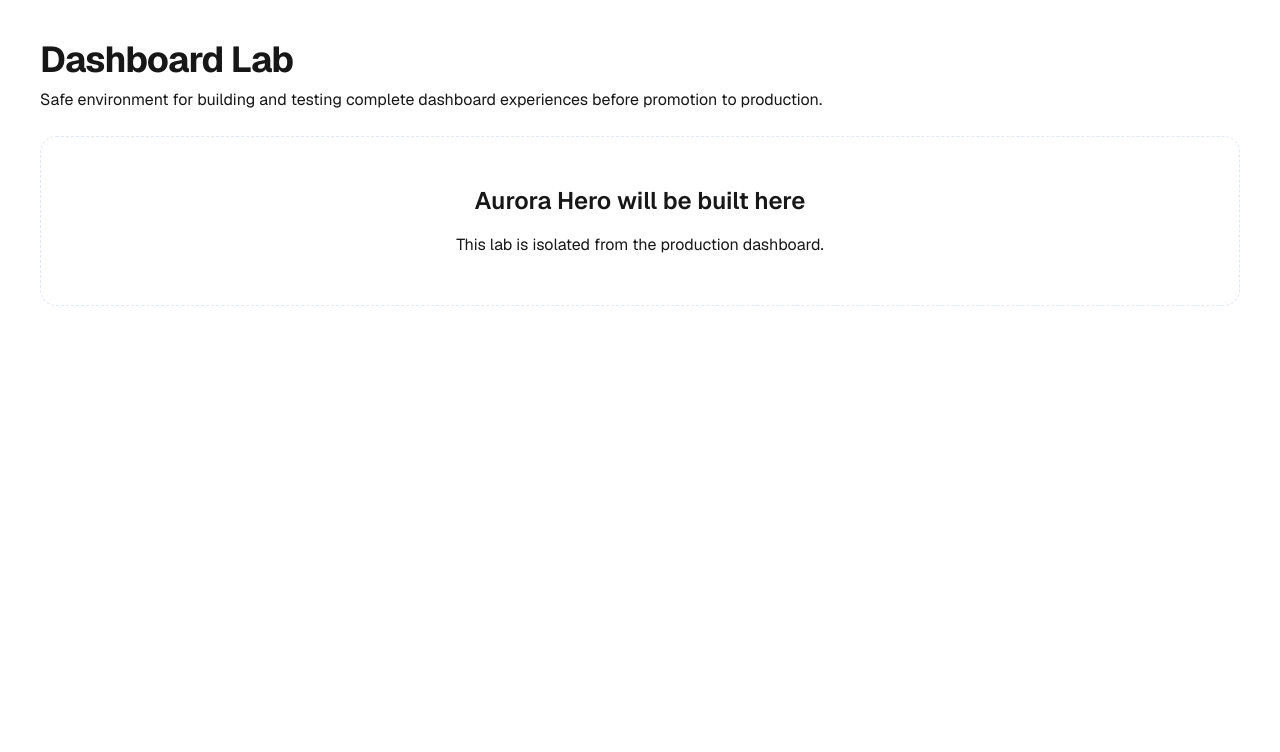
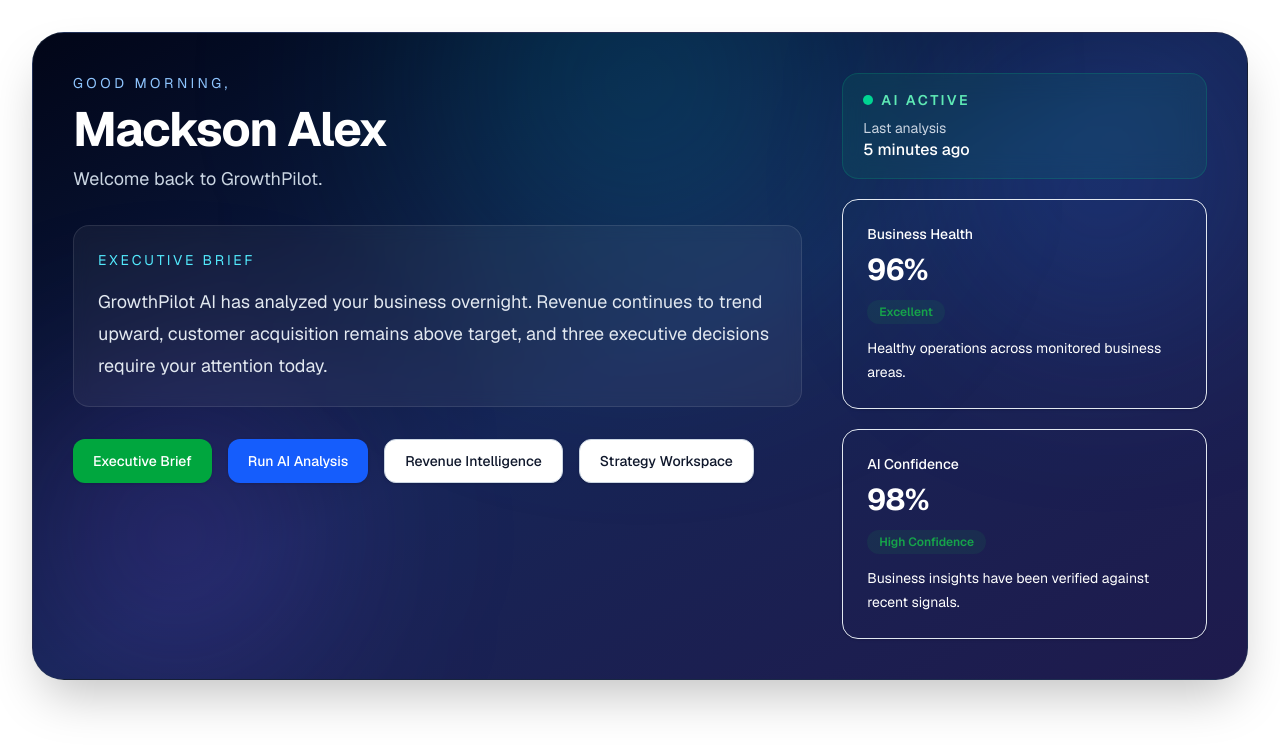
Before and after one commit to GrowthPilot247/GrowthPilot, a Next.js app: page /dev/dashboard in a window 1280 px wide. Shown: the top 752 px of the page. Built offline with nearby package versions, Linux system fonts and the light colour scheme.

Commit message:
refactor (gpds): migrate Aurora Hero to enterprise StatCard

```diff
--- a/app/components/ui/dashboard/StatCard/StatCard.tsx
+++ b/app/components/ui/dashboard/StatCard/StatCard.tsx
@@ -8,26 +8,36 @@
   value,
   change,
   trend = "neutral",
+  status,
+  description,
+  icon,
+  footer,
   className,
 }: StatCardProps) {
   const trendColor = {
-    up: "text-emerald-600",
-    down: "text-red-600",
+    up: "text-emerald-600 dark:text-emerald-400",
+    down: "text-red-600 dark:text-red-400",
     neutral: "text-muted-foreground",
   }[trend];
 
   return (
     <div
       className={cn(
-        "rounded-2xl border border-border bg-card p-6 shadow-sm transition-all duration-200 hover:shadow-md",
+        "rounded-2xl border border-border bg-card p-6 shadow-sm transition-all duration-200 hover:-translate-y-0.5 hover:shadow-lg",
         className
       )}
     >
-      <p className="text-sm text-muted-foreground">
+      {icon && (
+        <div className="mb-4 flex h-10 w-10 items-center justify-center rounded-xl bg-primary/10 text-primary">
+          {icon}
+        </div>
+      )}
+
+      <p className="text-sm font-medium text-muted-foreground">
         {title}
       </p>
 
-      <h3 className="mt-3 text-3xl font-bold tracking-tight">
+      <h3 className="mt-2 text-3xl font-bold tracking-tight">
         {value}
       </h3>
 
@@ -36,6 +46,24 @@
           {change}
         </p>
       )}
+
+      {status && (
+        <div className="mt-3 inline-flex rounded-full bg-primary/10 px-3 py-1 text-xs font-semibold text-primary">
+          {status}
+        </div>
+      )}
+
+      {description && (
+        <p className="mt-3 text-sm leading-6 text-muted-foreground">
+          {description}
+        </p>
+      )}
+
+      {footer && (
+        <div className="mt-5 border-t border-border pt-3 text-xs text-muted-foreground">
+          {footer}
+        </div>
+      )}
     </div>
   );
 }
--- a/app/dev/dashboard/page.tsx
+++ b/app/dev/dashboard/page.tsx
@@ -1,27 +1,16 @@
+import { AuroraHero } from "@/app/features/dashboard/components/AuroraHero";
+
 export default function DashboardLabPage() {
   return (
-    <main className="min-h-screen bg-background p-10">
-      <div className="mx-auto max-w-7xl space-y-6">
-        <div>
-          <h1 className="text-4xl font-bold tracking-tight">
-            Dashboard Lab
-          </h1>
-
-          <p className="mt-2 text-muted-foreground">
-            Safe environment for building and testing complete dashboard
-            experiences before promotion to production.
-          </p>
-        </div>
-
-        <div className="rounded-2xl border border-dashed border-border p-12 text-center">
-          <h2 className="text-2xl font-semibold">
-            Aurora Hero will be built here
-          </h2>
-
-          <p className="mt-4 text-muted-foreground">
-            This lab is isolated from the production dashboard.
-          </p>
-        </div>
+    <main className="min-h-screen bg-background p-8">
+      <div className="mx-auto max-w-7xl">
+        <AuroraHero
+          userName="Mackson Alex"
+          companyName="GrowthPilot"
+          businessHealth={96}
+          aiConfidence={98}
+          executiveBrief="GrowthPilot AI has analyzed your business overnight. Revenue continues to trend upward, customer acquisition remains above target, and three executive decisions require your attention today."
+        />
       </div>
     </main>
   );
--- /dev/null
+++ b/app/features/dashboard/components/AuroraHero/AIStatusBadge.tsx
@@ -0,0 +1,29 @@
+interface AIStatusBadgeProps {
+  status?: "active" | "processing";
+  lastUpdated: string;
+}
+
+export function AIStatusBadge({
+  status = "active",
+  lastUpdated,
+}: AIStatusBadgeProps) {
+  return (
+    <div className="rounded-2xl border border-emerald-500/20 bg-emerald-500/10 px-5 py-4 backdrop-blur-md">
+      <div className="flex items-center gap-2">
+        <span className="h-2.5 w-2.5 rounded-full bg-emerald-400" />
+
+        <span className="text-sm font-semibold uppercase tracking-[0.18em] text-emerald-300">
+          {status === "active" ? "AI Active" : "Processing"}
+        </span>
+      </div>
+
+      <p className="mt-2 text-sm text-slate-300">
+        Last analysis
+      </p>
+
+      <p className="text-base font-medium text-white">
+        {lastUpdated}
+      </p>
+    </div>
+  );
+}
--- a/app/features/dashboard/components/AuroraHero/AuroraHero.tsx
+++ b/app/features/dashboard/components/AuroraHero/AuroraHero.tsx
@@ -0,0 +1,65 @@
+import { StatCard } from "@/app/components/ui/dashboard/StatCard";
+
+import { AIStatusBadge } from "./AIStatusBadge";
+import { ExecutiveActions } from "./ExecutiveActions";
+import { ExecutiveBrief } from "./ExecutiveBrief";
+import { ExecutiveGreeting } from "./ExecutiveGreeting";
+import { AuroraHeroProps } from "./AuroraHero.types";
+
+export function AuroraHero({
+  userName,
+  companyName = "GrowthPilot",
+  businessHealth,
+  aiConfidence,
+  executiveBrief,
+}: AuroraHeroProps) {
+  return (
+    <section className="relative overflow-hidden rounded-[32px] border border-slate-700/40 bg-gradient-to-br from-slate-950 via-blue-950 to-indigo-950 p-10 text-white shadow-2xl">
+      {/* Aurora Background */}
+      <div className="absolute -top-40 left-1/2 h-[420px] w-[420px] -translate-x-1/2 rounded-full bg-cyan-500/20 blur-[120px]" />
+
+      <div className="absolute bottom-0 left-0 h-72 w-72 rounded-full bg-violet-500/20 blur-[100px]" />
+
+      <div className="absolute top-0 right-0 h-72 w-72 rounded-full bg-blue-500/20 blur-[100px]" />
+
+      <div className="relative z-10">
+        <div className="grid gap-10 xl:grid-cols-[1.6fr_0.8fr]">
+          {/* Left */}
+          <div>
+            <ExecutiveGreeting
+              userName={userName}
+              companyName={companyName}
+            />
+
+            <ExecutiveBrief
+              executiveBrief={executiveBrief}
+            />
+
+            <ExecutiveActions />
+          </div>
+
+          {/* Right */}
+          <div className="space-y-5">
+            <AIStatusBadge
+              lastUpdated="5 minutes ago"
+            />
+
+            <StatCard
+              title="Business Health"
+              value={`${businessHealth}%`}
+              status="Excellent"
+              description="Healthy operations across monitored business areas."
+            />
+
+            <StatCard
+              title="AI Confidence"
+              value={`${aiConfidence}%`}
+              status="High Confidence"
+              description="Business insights have been verified against recent signals."
+            />
+          </div>
+        </div>
+      </div>
+    </section>
+  );
+}
--- /dev/null
+++ b/app/features/dashboard/components/AuroraHero/ExecutiveActions.tsx
@@ -0,0 +1,23 @@
+import { Button } from "@/app/components/ui/Button";
+
+export function ExecutiveActions() {
+  return (
+    <div className="mt-8 flex flex-wrap gap-4">
+      <Button>
+        Executive Brief
+      </Button>
+
+      <Button variant="secondary">
+        Run AI Analysis
+      </Button>
+
+      <Button variant="outline">
+        Revenue Intelligence
+      </Button>
+
+      <Button variant="outline">
+        Strategy Workspace
+      </Button>
+    </div>
+  );
+}
--- /dev/null
+++ b/app/features/dashboard/components/AuroraHero/ExecutiveBrief.tsx
@@ -0,0 +1,19 @@
+interface ExecutiveBriefProps {
+  executiveBrief: string;
+}
+
+export function ExecutiveBrief({
+  executiveBrief,
+}: ExecutiveBriefProps) {
+  return (
+    <div className="mt-8 rounded-2xl border border-white/10 bg-white/5 p-6 backdrop-blur-sm">
+      <p className="text-sm uppercase tracking-[0.2em] text-cyan-300">
+        Executive Brief
+      </p>
+
+      <p className="mt-4 text-lg leading-8 text-slate-200">
+        {executiveBrief}
+      </p>
+    </div>
+  );
+}
--- /dev/null
+++ b/app/features/dashboard/components/AuroraHero/ExecutiveGreeting.tsx
@@ -0,0 +1,25 @@
+interface ExecutiveGreetingProps {
+  userName: string;
+  companyName: string;
+}
+
+export function ExecutiveGreeting({
+  userName,
+  companyName,
+}: ExecutiveGreetingProps) {
+  return (
+    <div className="max-w-3xl">
+      <p className="text-sm uppercase tracking-[0.25em] text-blue-300">
+        Good Morning,
+      </p>
+
+      <h1 className="mt-3 text-5xl font-bold tracking-tight">
+        {userName}
+      </h1>
+
+      <p className="mt-3 text-lg text-slate-300">
+        Welcome back to {companyName}.
+      </p>
+    </div>
+  );
+}
--- /dev/null
+++ b/app/features/dashboard/components/AuroraHero/MetricCard.tsx
@@ -0,0 +1,28 @@
+interface MetricCardProps {
+  label: string;
+  value: string;
+  accent?: "emerald" | "cyan";
+}
+
+export function MetricCard({
+  label,
+  value,
+  accent = "emerald",
+}: MetricCardProps) {
+  const color =
+    accent === "emerald"
+      ? "text-emerald-400"
+      : "text-cyan-400";
+
+  return (
+    <div className="rounded-2xl border border-white/10 bg-white/5 p-6 backdrop-blur-md">
+      <p className="text-sm text-slate-400">
+        {label}
+      </p>
+
+      <h3 className={`mt-3 text-4xl font-bold ${color}`}>
+        {value}
+      </h3>
+    </div>
+  );
+}
```
Also changed, not shown: app/components/ui/dashboard/StatCard/StatCard.types.ts (+32 -0 lines), app/features/dashboard/components/AuroraHero/AuroraHero.types.ts (+7 -0 lines), app/features/dashboard/components/AuroraHero/index.ts (+7 -0 lines).
